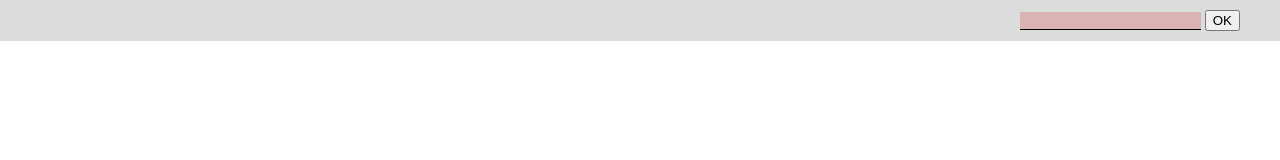
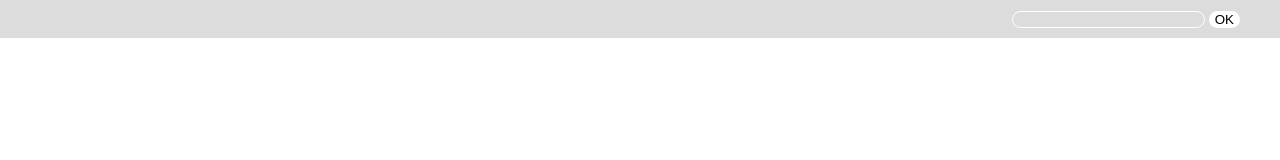
Before and after one commit to MortiesClone/Site, a plain HTML site: page index.html in a window 1280 px wide. Drawn offline with Linux system fonts and the light colour scheme.

Commit message:
chenge new search  style

```diff
--- a/style.css
+++ b/style.css
@@ -10,7 +10,22 @@ nav{
 	background-color: rgb(220, 220, 220);
 }
 #text{
-	border: 0px;
-	border-bottom: 1px solid black;
-	background-color: rgb(218, 179, 179);
+	border: 1px solid white;
+	border-radius: 15px;
+	background-color: rgb(220, 220, 220);
+	padding: 0px 7px;
 }
+#text:hover{
+	background-color: white;
+}
+#text:focus{
+	background-color: white;
+	outline: none;
+	border-color: yellow;
+}
+#ok{
+	border-radius: 12px;
+    	background-color: white;
+    	box-shadow: none;
+    	border: 0px;
+}
```
